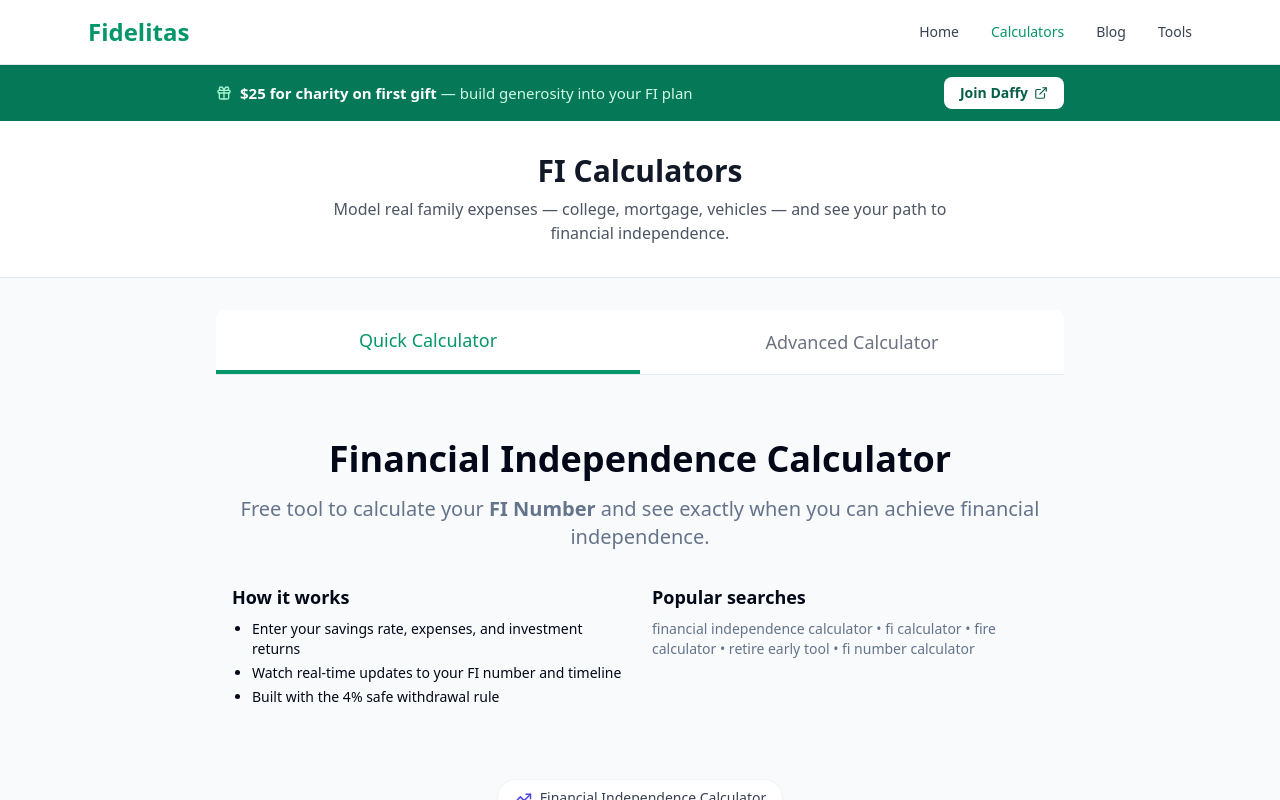
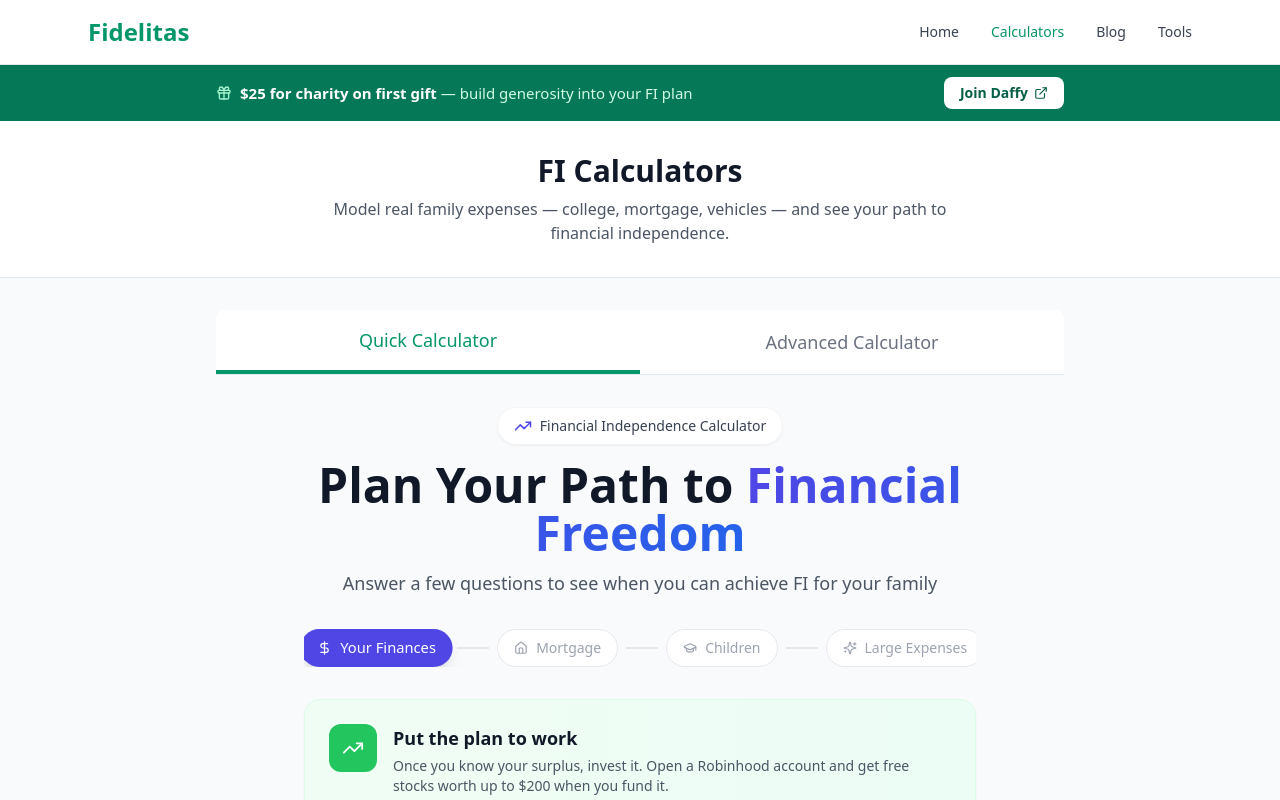
Before and after one commit to daughterpop/super-fi-calc, a React (Vite) app: page /calculators in a window 1280 px wide. Shown: the top 800 px of the page. Built offline with nearby package versions, Linux system fonts and the light colour scheme.

Commit message:
Daily site improvement: Remove calculator intro clutter and unused state – July 27, 2026

```diff
--- a/src/Super-Fi-Calculator.jsx
+++ b/src/Super-Fi-Calculator.jsx
@@ -7,10 +7,6 @@ export default function SuperFiCalculator() {
   const [step, setStep] = useState(0);
   const [showResults, setShowResults] = useState(false);
   const [email, setEmail] = useState('');
-  const [phone, setPhone] = useState('');
-  const [consent, setConsent] = useState(false);
-  const [submitted, setSubmitted] = useState(false);
-  const [error, setError] = useState(null);
 
   // Form data
   const [annualExpenses, setAnnualExpenses] = useState(90000);
@@ -235,29 +231,6 @@ export default function SuperFiCalculator() {
     }
   };
 
-  const IntroSection = () => (
-    <div className="w-full max-w-4xl mx-auto px-1 sm:px-4 py-4 sm:py-8 prose prose-slate dark:prose-invert">
-      <h1 className="text-2xl sm:text-4xl font-bold text-center mb-3 sm:mb-4 leading-tight">Financial Independence Calculator</h1>
-      <p className="text-base sm:text-xl text-center text-muted-foreground mb-6 sm:mb-8">
-        Free tool to calculate your <strong>FI Number</strong> and see exactly when you can achieve financial independence.
-      </p>
-      <div className="grid grid-cols-1 md:grid-cols-2 gap-4 sm:gap-6 mb-6 sm:mb-10 text-sm text-left">
-        <div>
-          <h2 className="text-base sm:text-lg font-semibold mb-2">How it works</h2>
-          <ul className="list-disc pl-5 space-y-1">
-            <li>Enter your savings rate, expenses, and investment returns</li>
-            <li>Watch real-time updates to your FI number and timeline</li>
-            <li>Built with the 4% safe withdrawal rule</li>
-          </ul>
-        </div>
-        <div>
-          <h2 className="text-base sm:text-lg font-semibold mb-2">Popular searches</h2>
-          <p className="text-muted-foreground text-sm">financial independence calculator • fi calculator • fire calculator • retire early tool • fi number calculator</p>
-        </div>
-      </div>
-    </div>
-  );
-
   if (showResults) {
     return (
       <div className="w-full">
@@ -453,8 +426,6 @@ export default function SuperFiCalculator() {
 
   return (
     <div className="w-full flex flex-col items-center">
-      <IntroSection />
-
       <div className="w-full max-w-2xl">
         <div className="text-center mb-6 sm:mb-8">
           <div className="inline-flex items-center gap-2 px-3 sm:px-4 py-1.5 sm:py-2 rounded-full bg-white shadow-sm border border-gray-100 mb-3 sm:mb-4">
@@ -464,7 +435,7 @@ export default function SuperFiCalculator() {
           <h1 className="text-2xl sm:text-4xl md:text-5xl font-bold text-gray-900 mb-2 sm:mb-3 leading-tight">
             Plan Your Path to <span className="bg-gradient-to-r from-indigo-600 to-blue-600 bg-clip-text text-transparent">Financial Freedom</span>
           </h1>
-          <p className="text-gray-600 text-sm sm:text-lg">Answer a few questions to see when you can achieve FI</p>
+          <p className="text-gray-600 text-sm sm:text-lg">Answer a few questions to see when you can achieve FI for your family</p>
         </div>
 
         <div className="flex justify-center mb-6 sm:mb-8 overflow-x-auto">
```
